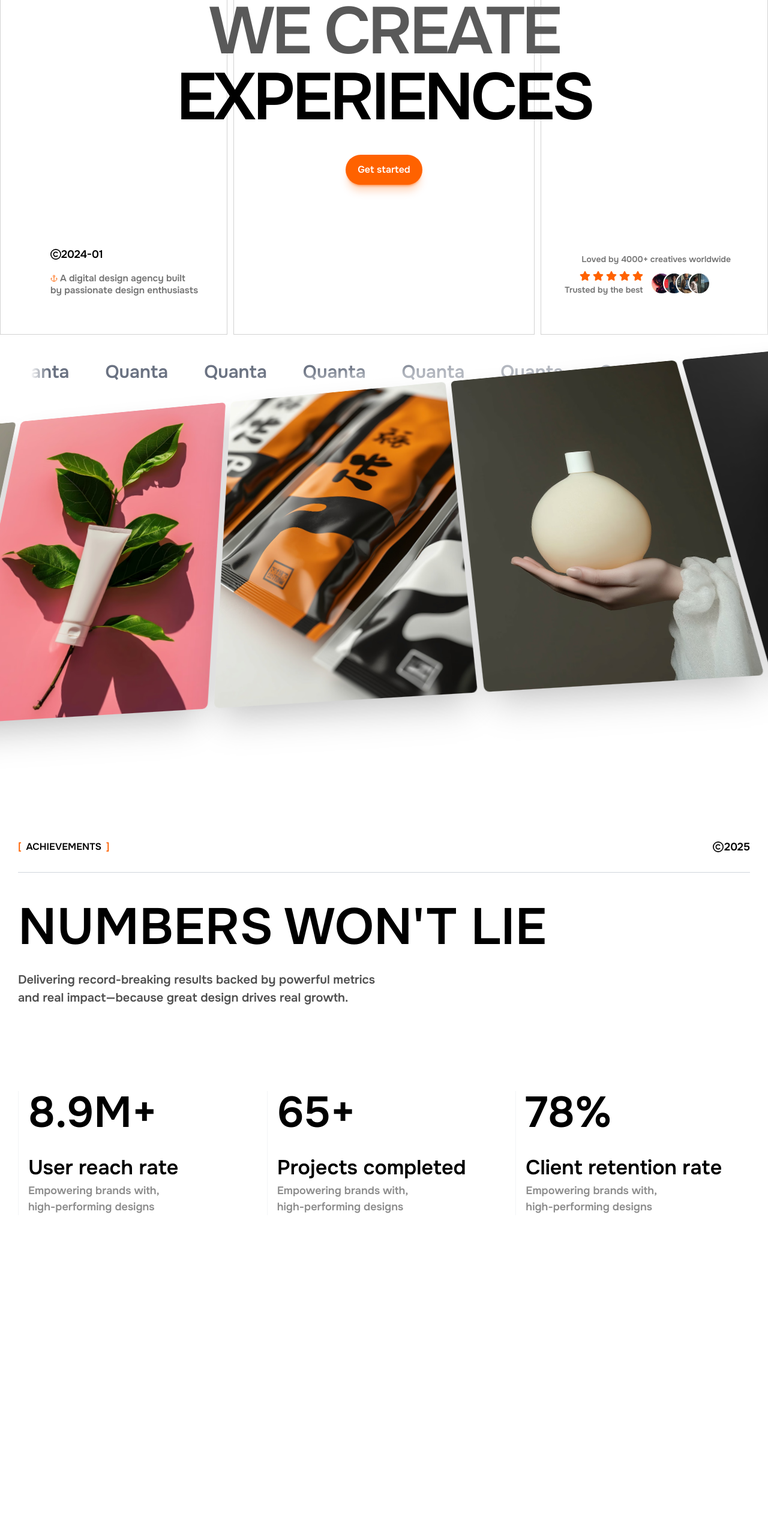
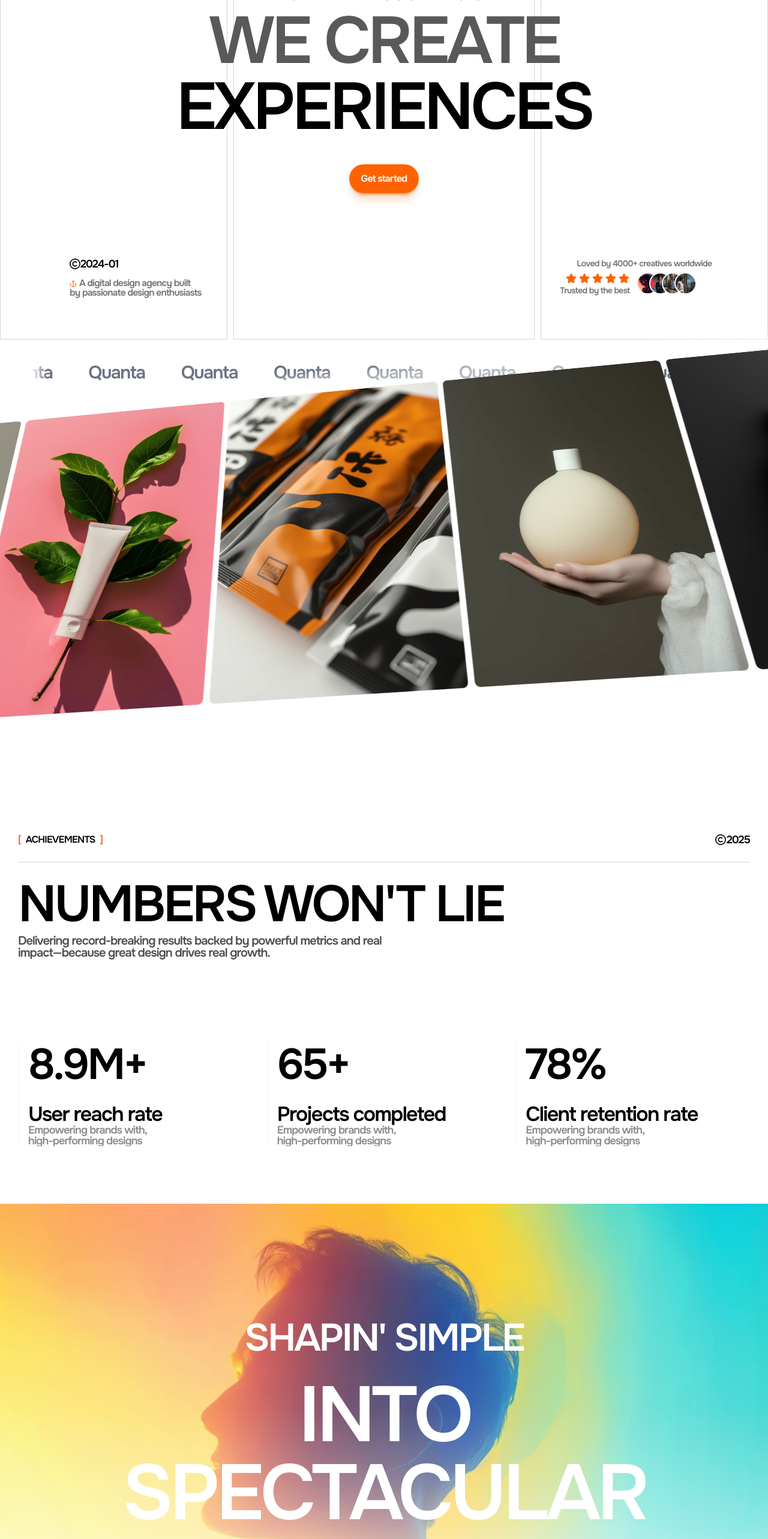
Before and after one commit to ahmed-hariri/Quanta, a Next.js app: page / in a window 1280 px wide. Shown: the part 234-2800 px from the top of the page at 60% size. Before the commit the page ends 2356 px from the top, so only its background shows below. Built offline with nearby package versions, Linux system fonts and the light colour scheme.

Commit message:
Create banner section

```diff
--- a/src/app/page.tsx
+++ b/src/app/page.tsx
@@ -2,6 +2,7 @@
 
 import Achievements from "@/components/home/achievements";
 import AnimatedCards from "@/components/home/animated-cards";
+import Banner from "@/components/home/banner";
 import Hero from "@/components/home/hero";
 import SlideSection from "@/components/home/picture-slide";
 
@@ -12,6 +13,7 @@ export default function Home() {
       <SlideSection />
       <AnimatedCards />
       <Achievements />
+      <Banner />
     </div>
   </>
 }
--- a/src/components/home/achievements/index.tsx
+++ b/src/components/home/achievements/index.tsx
@@ -22,7 +22,9 @@ export default function Achievements() {
                             transition={{ duration: 0.5, ease: "easeOut" }}
                             viewport={{ once: true, amount: 0.8 }}
                             className="flex flex-col gap-2">
-                            <h1 className="text-[52px] lg:text-[70px] xl:text-[85px] leading-14 lg:leading-normal">NUMBERS WON&apos;T LIE</h1>
+                            <h1 className="text-[52px] lg:text-[70px] xl:text-[85px] leading-14 lg:leading-normal">
+                                NUMBERS WON&apos;T LIE
+                            </h1>
                             <p className="w-[75%] lg:w-[550px] xl:w-[630px] text-[#4f4f4f] font-[500] text-[18px] xl:text-[20px] leading-6 lg:leading-normal">
                                 Delivering record-breaking results backed by powerful metrics
                                 and real impact—because great design drives real growth.
--- a/src/components/home/animated-cards/index.tsx
+++ b/src/components/home/animated-cards/index.tsx
@@ -28,7 +28,7 @@ export default function AnimatedCards() {
             className="perspective"
             style={{ y: smoothY }}
         >
-            <div className="flex justify-center p-10 transform -rotate-3 -rotate-y-[4deg] rotate-x-[22deg] gap-[10px]">
+            <div className="flex justify-center p-10 transform -rotate-3 -rotate-y-[4deg] rotate-x-[24deg] gap-[10px]">
                 {/* carrousel horizontal infini */}
                 <motion.div
                     className="flex gap-[10px]"
@@ -41,7 +41,7 @@ export default function AnimatedCards() {
                         return (
                             <div key={i}>
                                 <div
-                                    className="w-[400px] h-[551px] rounded-lg bg-cover bg-center shadow-2xl"
+                                    className="w-[390px] h-[551px] rounded-lg bg-cover bg-center"
                                     style={{ backgroundImage: `url(scroll-cards/card-${index}.avif)` }}
                                 />
                             </div>
--- /dev/null
+++ b/src/components/home/banner/index.tsx
@@ -0,0 +1,28 @@
+import { motion } from "framer-motion";
+
+export default function Banner() {
+    return (
+        <section
+            style={{ background: 'linear-gradient(180deg, #fff0, #fff3 39.01%, #ffffff80 60.87%, #ffffffd4 80%, #fff)' }}
+            className="min-h-[600px] lg:min-h-[880px] px-8 xl:px-0 my-16 lg:my-24 flex justify-center relative">
+            <div
+                style={{ backgroundImage: `url(background-of-banner.avif)` }}
+                className="w-full h-full absolute -z-10 bg-cover bg-center"></div>
+            <div className="w-full lg:max-w-[1220px] flex flex-col items-center pt-24 lg:pt-48 text-center gap-5 lg:gap-8 text-white">
+                {/* <!-- Title --> */}
+                <motion.h1
+                    initial={{ opacity: 0, marginTop: -80 }}
+                    whileInView={{ opacity: 1, marginTop: 0 }}
+                    transition={{ duration: 0.8, ease: "easeOut" }}
+                    viewport={{ once: true, amount: 0.1 }}
+                    className="text-[35px] lg:text-[64px]">
+                    SHAPIN&apos; SIMPLE
+                </motion.h1>
+
+                {/* <!-- Sub title --> */}
+                <h1 className="lg:w-5/6 text-[55px] lg:text-[130px] text-center leading-32">INTO SPECTACULAR</h1>
+            </div>
+        </section>
+
+    );
+}
--- a/src/components/home/hero/index.tsx
+++ b/src/components/home/hero/index.tsx
@@ -10,7 +10,7 @@ export default function Hero() {
     const [showArrow, setShowArrow] = useState<boolean>(false);
 
     return <>
-        <section className="lg:h-[792px] relative">
+        <section className="lg:h-[800px] relative">
             <div className="w-full h-full flex justify-between absolute -z-20 gap-[15px] xl:gap-0">
                 <div className="w-[29.6%] h-full border border-[#d2d2d283] lg:border-[#d2d2d2]"></div>
                 <div className="w-[39.2%] h-full border border-[#d2d2d283] lg:border-[#d2d2d2]"></div>
@@ -19,7 +19,7 @@ export default function Hero() {
 
             <div className="h-full flex flex-col lg:flex-row justify-start lg:justify-between gap-20 sm:gap-0">
                 {/* <!-- Time and sub title --> */}
-                <div className="order-2 lg:order-1 w-full lg:w-[29.6%] flex flex-col justify-end lg:items-end pl-5 lg:pl-0 pr-5 lg:pr-2 xl:pr-10 pb-10 lg:pb-16">
+                <div className="order-2 lg:order-1 w-full lg:w-[29.6%] flex flex-col justify-end lg:items-end pl-5 lg:pl-0 pr-5 lg:pr-2 pb-10 lg:pb-[70px]">
                     <motion.div
                         initial={{ opacity: 0, y: 30 }}
                         animate={{ opacity: 1, y: 0 }}
@@ -40,7 +40,7 @@ export default function Hero() {
                 </div>
 
                 {/* <!-- Title --> */}
-                <div className="order-1 lg:order-2 w-full lg:w-[39.2%] flex flex-col items-center pt-52 lg:pt-48 gap-10 lg:mt-0">
+                <div className="order-1 lg:order-2 w-full lg:w-[39.2%] flex flex-col items-center pt-52 gap-10">
                     {/* Animation des titres */}
                     <motion.div
                         className="flex flex-col items-center gap-2"
@@ -89,7 +89,7 @@ export default function Hero() {
                rgba(255, 98, 0, 0.59) 0px 4.46px 4.46px -2.81px,\
                rgba(255, 98, 0, 0.25) 0px 14px 14px -3.75px",
                             }}
-                            className="bg-[#ff6200] text-white rounded-full px-4 lg:px-5 py-[12px] lg:py-[13px] flex items-center gap-3 duration-300 font-semibold text-sm lg:text-base"
+                            className="bg-[#ff6200] text-white rounded-full px-4 lg:px-5 py-[12px] lg:py-[16px] flex items-center gap-3 duration-300 font-semibold text-sm lg:text-base"
                             onMouseEnter={() => setShowArrow(true)}
                             onMouseLeave={() => setShowArrow(false)}
                         >
@@ -112,7 +112,7 @@ export default function Hero() {
                 </div>
 
                 {/* <!-- Clients --> */}
-                <div className="order-3 lg:order-3 w-full lg:w-[29.6%] flex flex-col justify-end items-end lg:items-start pr-5 lg:pr-0 lg:pl-2 xl:pl-10 pb-10 lg:pb-16">
+                <div className="order-3 lg:order-3 w-full lg:w-[29.6%] flex flex-col justify-end items-end lg:items-start pr-5 lg:pr-0 lg:pl-2 xl:pl-8 pb-10 lg:pb-[75px]">
                     <motion.div
                         initial={{ opacity: 0, y: 30 }}
                         animate={{ opacity: 1, y: 0 }}
--- a/src/styles/globals.css
+++ b/src/styles/globals.css
@@ -5,6 +5,8 @@
     font-optical-sizing: auto;
     font-weight: 600;
     font-style: normal;
+    letter-spacing: -0.05em;
+    line-height: 1em;
 }
 
 /* Changer la couleur de texte et de fond quand on sélectionne */
```
Also changed, not shown: public/background-of-banner.avif (added).
